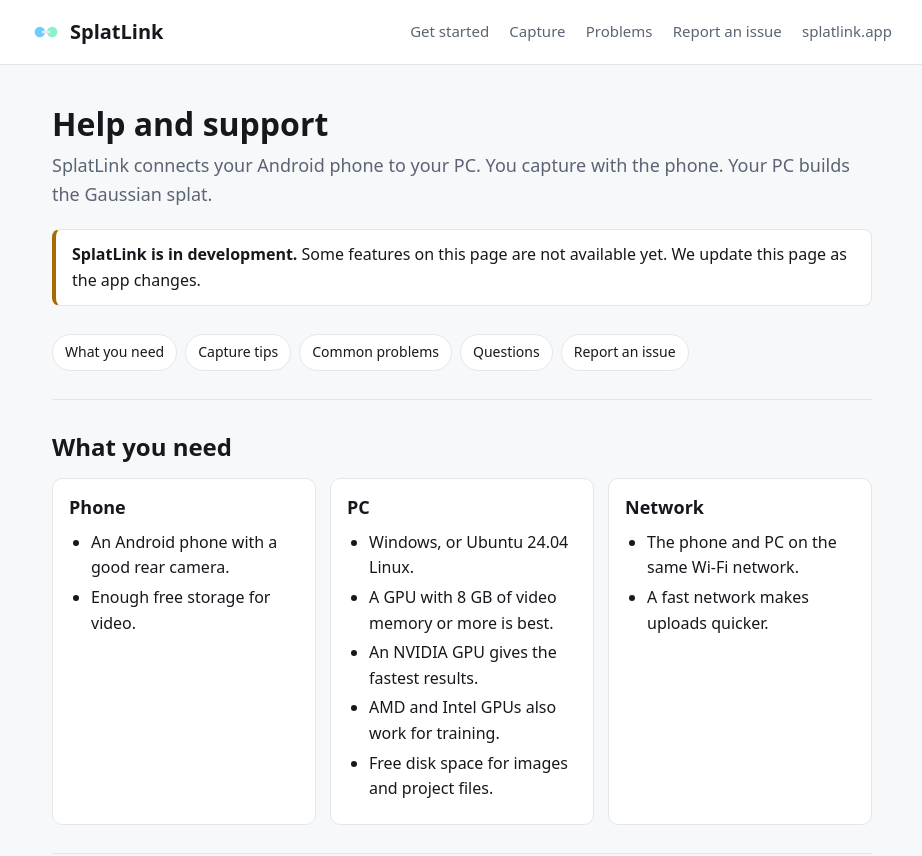
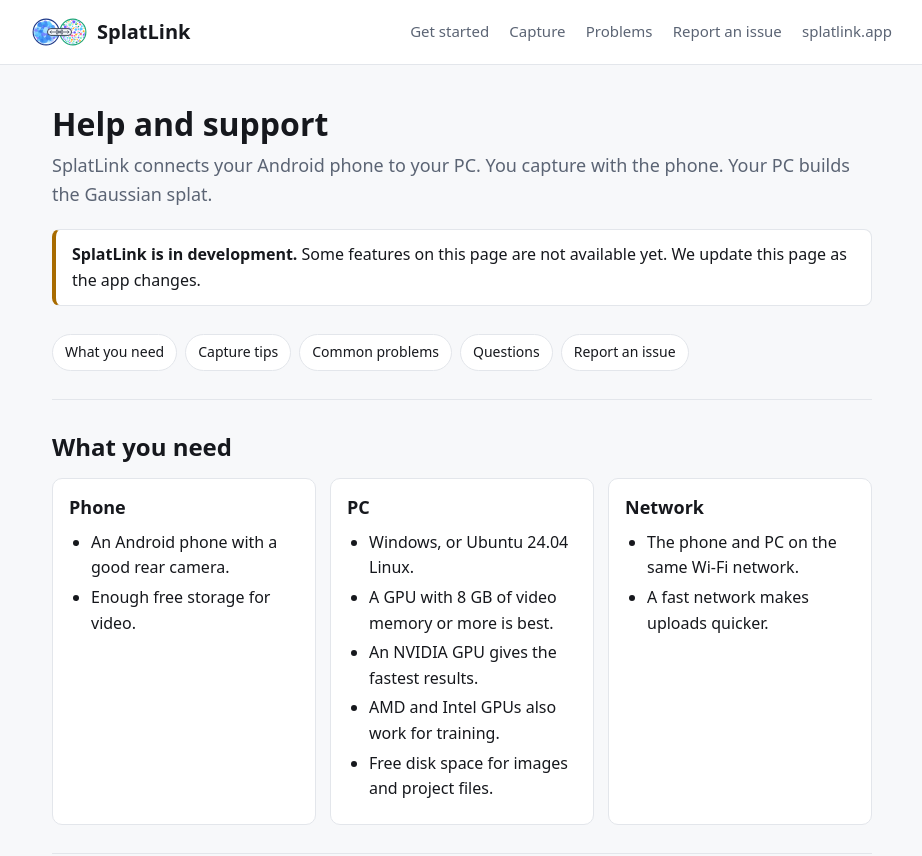
Before and after one commit to WhiteRott/splatlink-help, a plain HTML site: page index.html in a window 1280 px wide. Shown: the top 856 px of the page, without its empty margins (178-1100 px from the left). Drawn offline with Linux system fonts and the light colour scheme.

Commit message:
Use the new SplatLink logo
Co-Authored-By: Claude Opus 5.5 <noreply@anthropic.com>
Claude-Session: https://claude.ai/code/session_013i6SW6fT97z1y3V5sHn65b

```diff
--- a/index.html
+++ b/index.html
@@ -4,6 +4,7 @@
 <meta charset="utf-8">
 <meta name="viewport" content="width=device-width, initial-scale=1">
 <title>SplatLink Help and Support</title>
+<link rel="icon" type="image/svg+xml" href="logo.svg">
 <meta name="description" content="Help, capture tips, troubleshooting and issue reporting for SplatLink.">
 <style>
   :root{
@@ -21,7 +22,7 @@
   .wrap{max-width:860px;margin:0 auto;padding:0 20px}
   .top{display:flex;align-items:center;justify-content:space-between;gap:16px;padding:16px 0;flex-wrap:wrap}
   .brand{display:flex;align-items:center;gap:10px;font-weight:700;font-size:20px;color:var(--text);text-decoration:none}
-  .logo{width:28px;height:28px}
+  .logo{width:55px;height:auto}
   nav a{color:var(--muted);text-decoration:none;margin-left:16px;font-size:15px}
   nav a:hover{color:var(--text)}
   .hero{padding:40px 0 16px}
@@ -53,11 +54,7 @@
 <header>
   <div class="wrap top">
     <a class="brand" href="#top" aria-label="SplatLink help home">
-      <svg class="logo" viewBox="0 0 32 32" aria-hidden="true">
-        <circle cx="9" cy="16" r="6" fill="#5ec8ff" opacity=".9"/>
-        <circle cx="23" cy="16" r="6" fill="#7ef0c1" opacity=".9"/>
-        <rect x="11" y="14.5" width="10" height="3" rx="1.5" fill="#e7e9ee"/>
-      </svg>
+      <img class="logo" src="logo.svg" alt="" width="55" height="28">
       SplatLink
     </a>
     <nav aria-label="Main">
```
Also changed, not shown: logo.svg (added).
